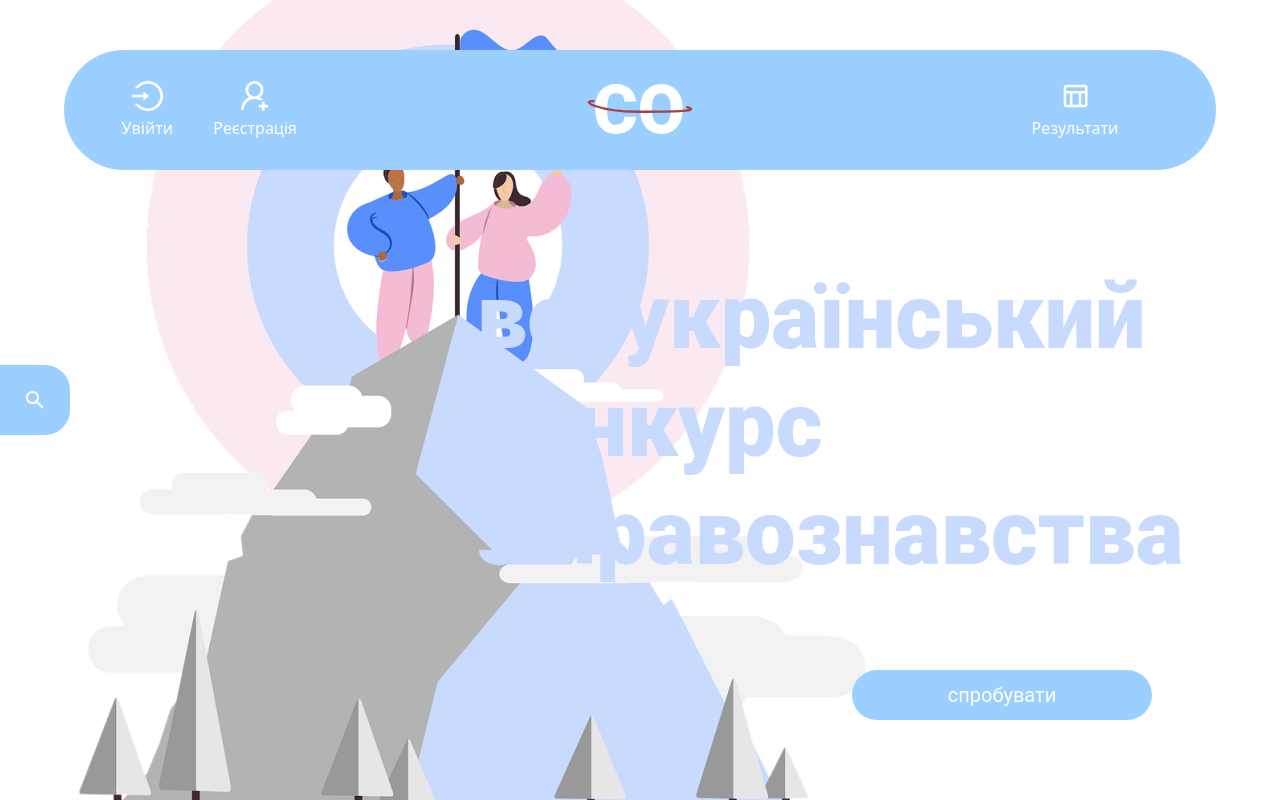
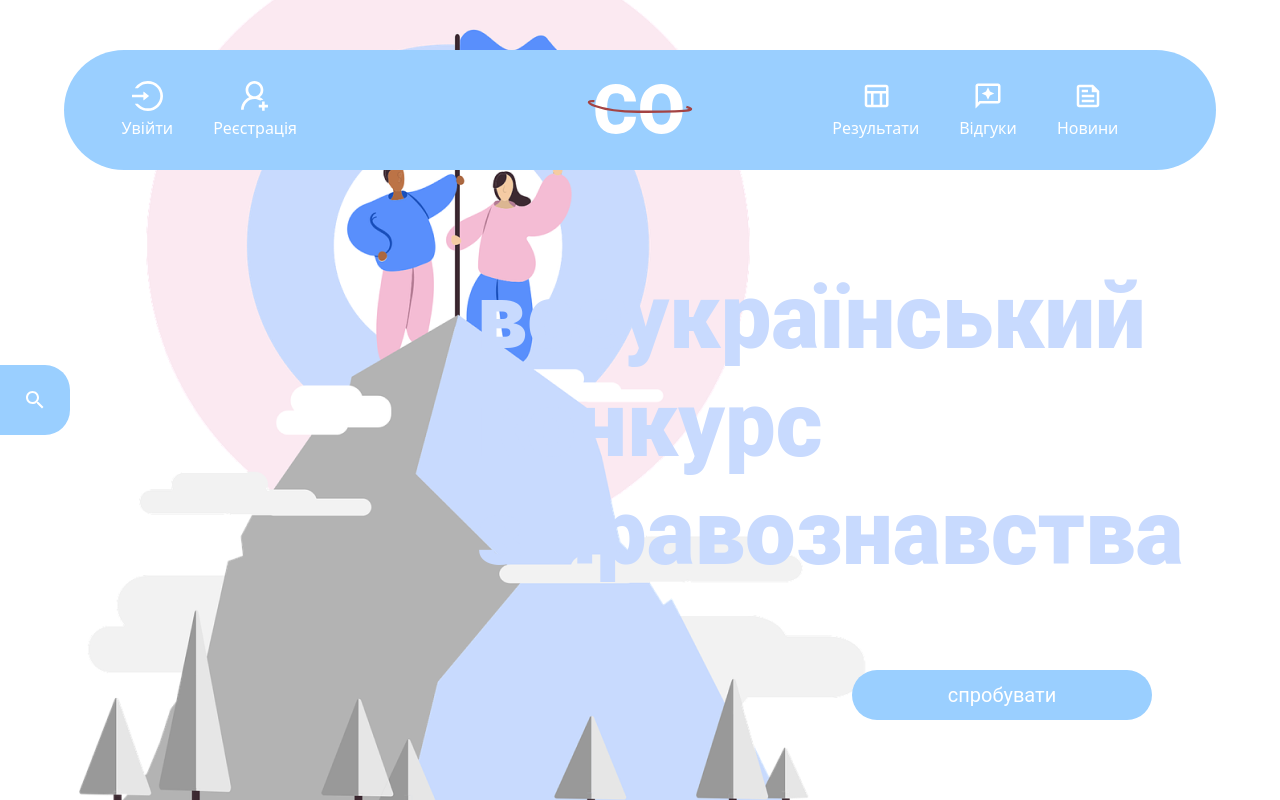
Before and after one commit to aaaaasv/contest_light, a Django app: template templates/testing/index.html in a window 1280 px wide. Run offline with Django 3.2, Linux system fonts and the light colour scheme; the template is opened without the code that fills it, so the values that code supplies are empty.

Commit message:
Add review and news icon to nav

```diff
--- a/templates/base.html
+++ b/templates/base.html
@@ -17,6 +17,8 @@
         }
     </style>
     {% load static %}
+ <link rel="shortcut icon" href="{% static 'testing/img/logo.svg' %}" type="image/png">
+
     <link rel="stylesheet" href="{% static 'accounts/style/main.css' %}">
 </head>
 <body>
@@ -30,10 +32,14 @@
         {% endif %}
     </div>
     <a href="{% url 'index' %}"><img src="{% static 'testing/img/logo.svg' %}"></a>
-    <div class="nav-right"><a href="{% url 'testing:results' %}"><div class="auth-btn">Результати<img src="{% static 'testing/img/result_table.svg' %}" alt=""></div></a></div>
+    <div class="nav-right">
+        <a href="{% url 'testing:results' %}"><div class="auth-btn">Результати<img src="{% static 'testing/img/result_table.svg' %}" alt=""></div></a>
+        <a href="{% url 'testing:reviews' %}"><div class="auth-btn">Відгуки<img src="{% static 'testing/img/review.svg' %}" alt=""></div></a>
+        <a href="{% url 'testing:news' %}"><div class="auth-btn">Новини<img src="{% static 'testing/img/news.svg' %}" alt=""></div></a>
+    </div>
 </nav>
 <div class="side-menu">
-    <a href="{% url 'testing:available_tests' %}">
+    <a href="{% url 'testing:available-tests' %}">
         <div class="check-tests d-flex justify-content-center align-items-center"><img
                 src="{% static 'testing/img/search.svg' %}" class="img-fluid" title="Переглянути доступні тести"></div>
     </a>
```
